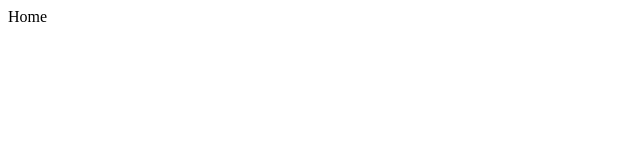
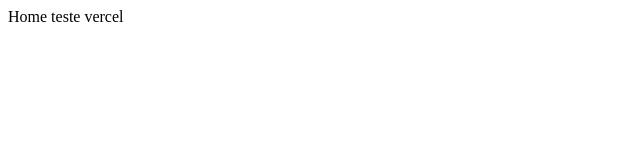
Before and after one commit to chicocalves/ideia-unica, a Next.js app: page / in a window 1280 px wide. Shown: the top 160 px of the page, without its empty margins (0-640 px from the left). Built offline with nearby package versions, Linux system fonts and the light colour scheme.

Commit message:
teste vercel

```diff
--- a/pages/index.js
+++ b/pages/index.js
@@ -1,4 +1,4 @@
 function Home(){
-    return <div>Home</div>
+    return <div>Home teste vercel</div>
 }
 export default Home
```
